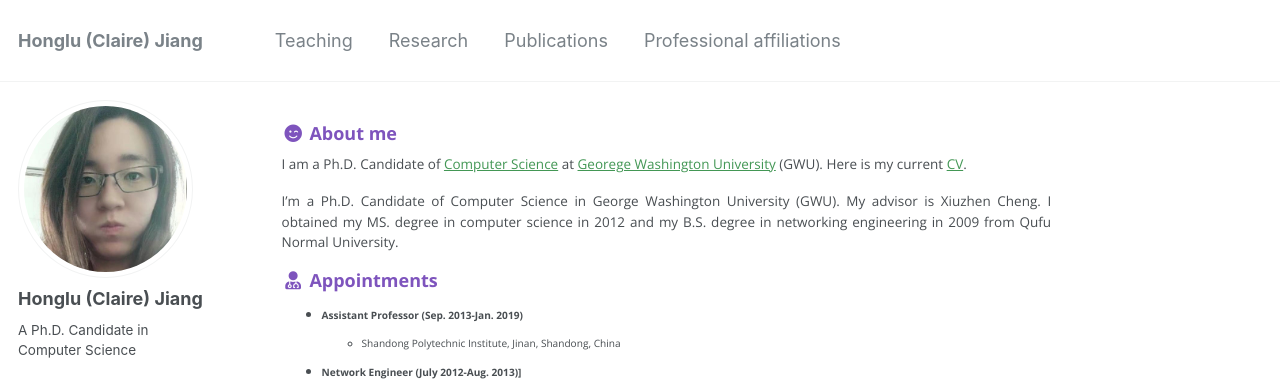
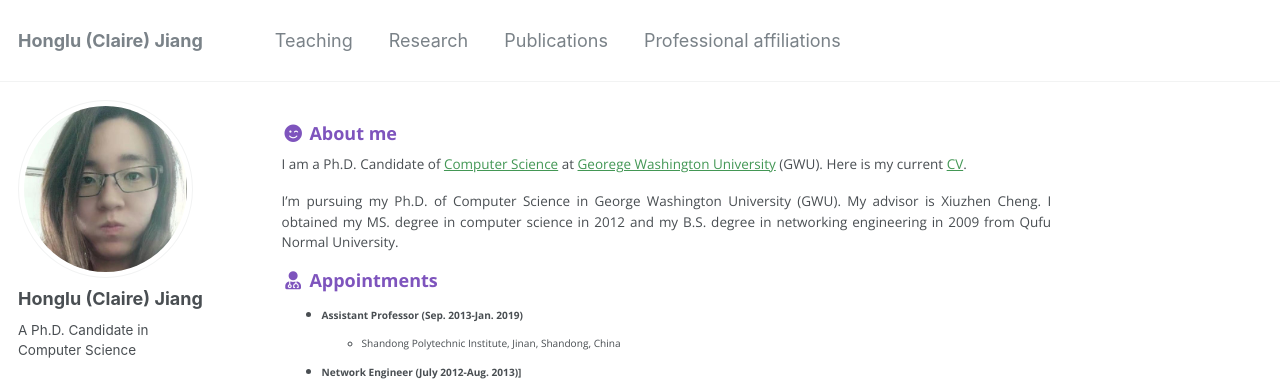
Before and after one commit to hljiang0720/hljiang.github.io, a Jekyll site: the page built from _pages/about.md, in a window 1280 px wide. Shown: the top 384 px of the page. Built offline with Jekyll 4.4.1, drawn with Linux system fonts in a browser that asks for light colours.

Commit message:
Update about.md

```diff
--- a/_pages/about.md
+++ b/_pages/about.md
@@ -11,7 +11,7 @@
 ### <i class="fa fa-fw fa-smile-wink" aria-hidden="true"></i> About me
 I am a Ph.D. Candidate of [Computer Science](https://www.uta.edu/academics/schools-colleges/engineering/academics/departments/cse) at [Georege Washington University](https://www.gwu.edu/) (GWU). Here is my current [CV](/files/ASullivan_CV.pdf).
 
-I’m a Ph.D. Candidate of Computer Science in George Washington University (GWU). My advisor is Xiuzhen Cheng. I obtained my MS. degree in computer science in 2012 and my B.S. degree in networking engineering in 2009 from Qufu Normal University.
+I’m pursuing my Ph.D. of Computer Science in George Washington University (GWU). My advisor is Xiuzhen Cheng. I obtained my MS. degree in computer science in 2012 and my B.S. degree in networking engineering in 2009 from Qufu Normal University.
 
 ### <i class="fa fa-fw fa-user-md" aria-hidden="true"></i> Appointments
 
```
